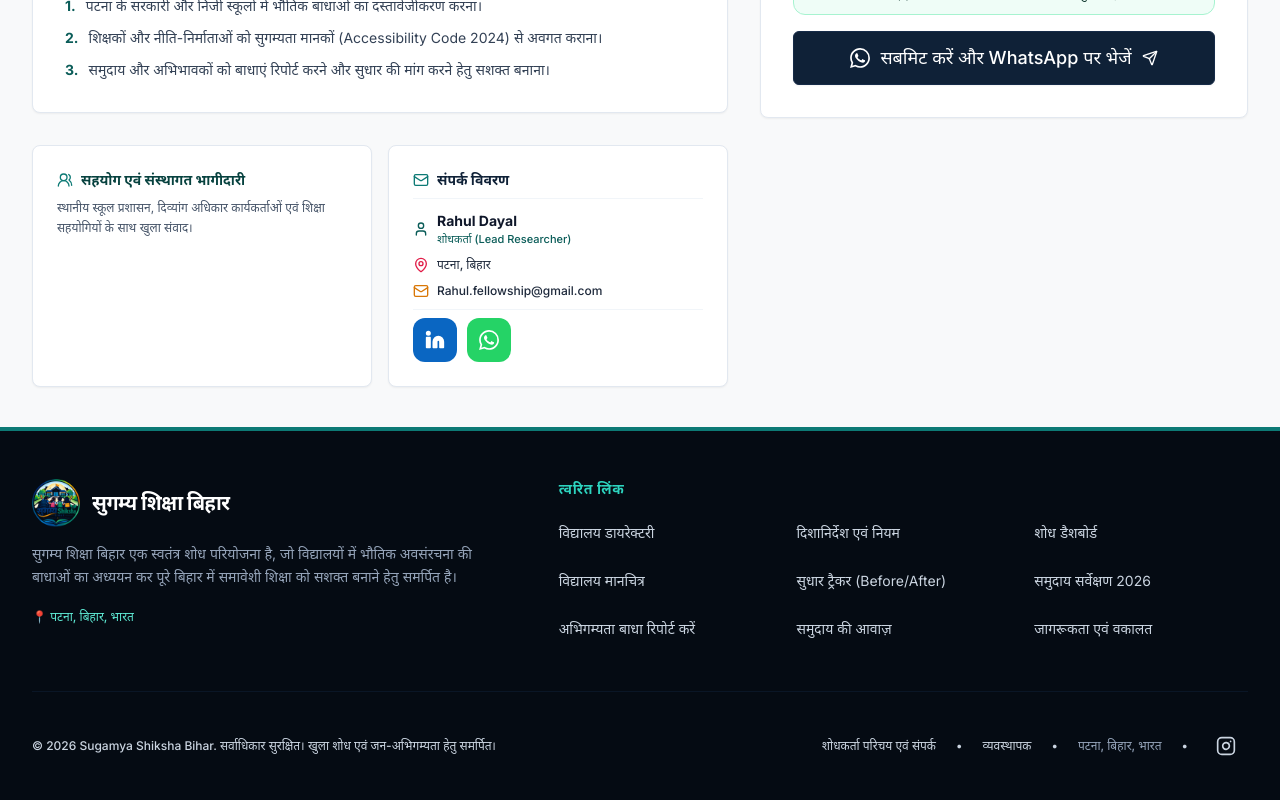
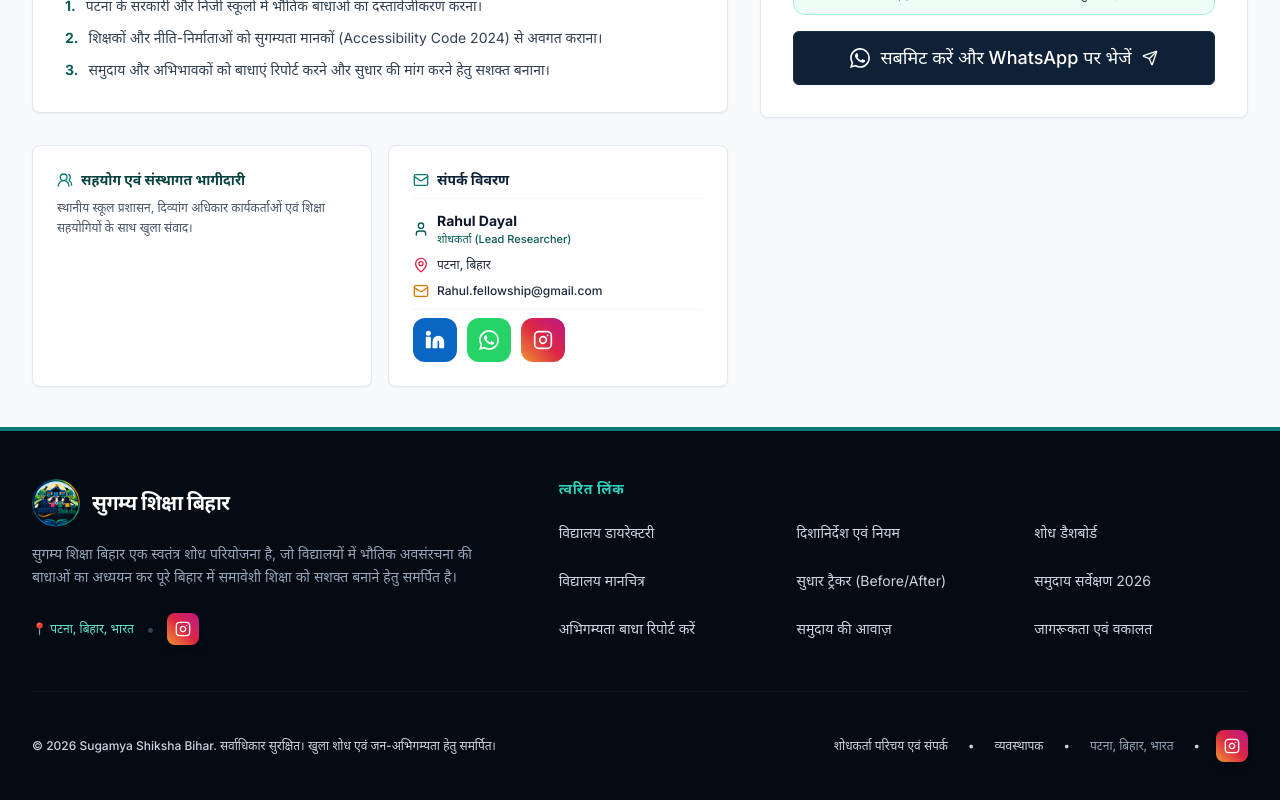
Before and after one commit to adityarajgupta154/-Sugamya-Shiksha-, a Next.js app: page /about in a window 1280 px wide. Shown: the part 1101-1901 px from the top of the page. Built offline with nearby package versions, Linux system fonts and the light colour scheme; no server answers.

Commit message:
feat: add vibrant official Instagram gradient logo buttons to footer and contact section

```diff
--- a/src/app/about/page.tsx
+++ b/src/app/about/page.tsx
@@ -21,6 +21,7 @@ import {
   ShieldCheck,
   User,
   Linkedin,
+  Instagram,
 } from "lucide-react";
 import { getCustomSiteContent } from "@/lib/customSchoolsStorage";
 
@@ -459,6 +460,18 @@ export default function AboutPage() {
                   >
                     <WhatsAppIcon className="w-5 h-5 text-white" />
                   </a>
+
+                  {/* Instagram Logo */}
+                  <a
+                    href="https://www.instagram.com/sugamyashikhshabihar?obrf=MWt3dnZoa2hrYWo4NQ=="
+                    target="_blank"
+                    rel="noopener noreferrer"
+                    aria-label="Instagram"
+                    title="Instagram"
+                    className="w-11 h-11 rounded-xl bg-gradient-to-tr from-[#f09433] via-[#dc2743] to-[#bc1888] text-white flex items-center justify-center shadow-xs hover:scale-105 active:scale-95 transition-transform focus-visible:outline-none focus-visible:ring-2 focus-visible:ring-pink-400 focus-visible:ring-offset-2"
+                  >
+                    <Instagram className="w-5 h-5 text-white" aria-hidden="true" />
+                  </a>
                 </div>
               </div>
             </Card>
--- a/src/components/layout/Footer.tsx
+++ b/src/components/layout/Footer.tsx
@@ -34,8 +34,21 @@ export function Footer() {
             <p className="text-sm text-slate-400 leading-relaxed max-w-md">
               {t("footer.aboutProject")}
             </p>
-            <div className="pt-1 text-xs text-teal-300 font-medium">
-              📍 {t("footer.location", "Patna, Bihar, India")}
+            <div className="pt-2 flex items-center gap-3">
+              <span className="text-xs text-teal-300 font-medium">
+                📍 {t("footer.location", "Patna, Bihar, India")}
+              </span>
+              <span className="text-slate-700" aria-hidden="true">•</span>
+              <a
+                href="https://www.instagram.com/sugamyashikhshabihar?obrf=MWt3dnZoa2hrYWo4NQ=="
+                target="_blank"
+                rel="noopener noreferrer"
+                aria-label="Instagram"
+                title="Instagram"
+                className="w-8 h-8 rounded-lg bg-gradient-to-tr from-[#f09433] via-[#dc2743] to-[#bc1888] text-white flex items-center justify-center shadow-md hover:scale-110 active:scale-95 transition-transform focus-visible:outline-none focus-visible:ring-2 focus-visible:ring-pink-400"
+              >
+                <Instagram className="w-4 h-4 text-white" aria-hidden="true" />
+              </a>
             </div>
           </div>
 
@@ -152,9 +165,9 @@ export function Footer() {
               rel="noopener noreferrer"
               aria-label="Instagram"
               title="Instagram"
-              className="min-h-[44px] min-w-[44px] inline-flex items-center justify-center text-slate-300 hover:text-pink-400 transition-all hover:scale-110 active:scale-95 focus-visible:outline-none focus-visible:ring-1 focus-visible:ring-teal-400 rounded"
+              className="inline-flex items-center justify-center w-8 h-8 rounded-lg bg-gradient-to-tr from-[#f09433] via-[#dc2743] to-[#bc1888] text-white shadow-md hover:scale-110 active:scale-95 transition-transform focus-visible:outline-none focus-visible:ring-2 focus-visible:ring-pink-400"
             >
-              <Instagram className="w-5 h-5" aria-hidden="true" />
+              <Instagram className="w-4 h-4 text-white" aria-hidden="true" />
             </a>
           </div>
         </div>
```
